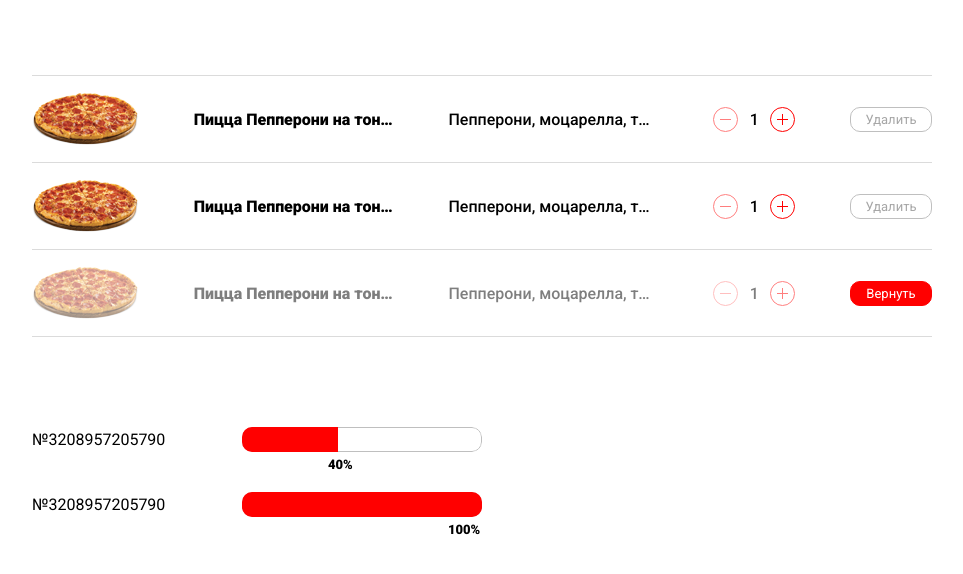
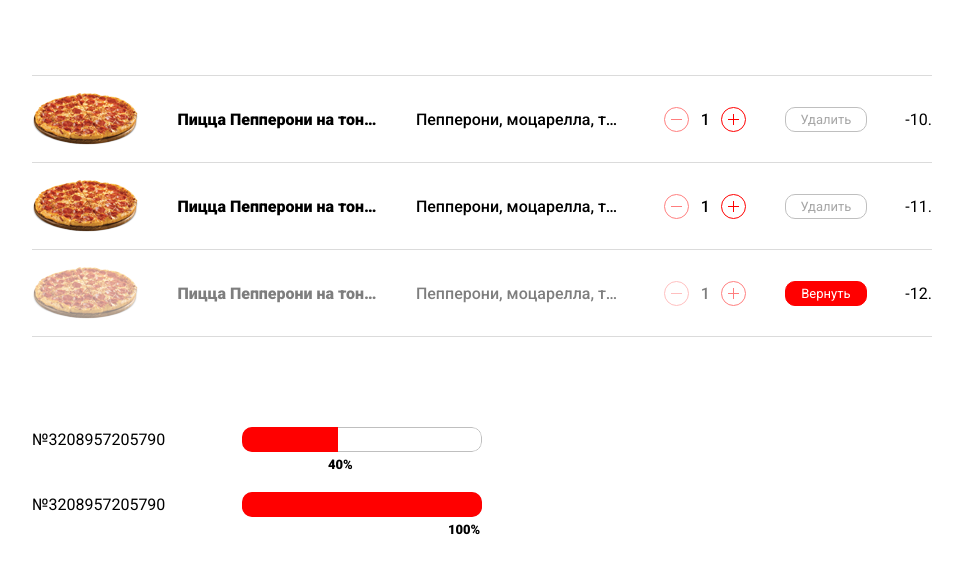
Before and after one commit to colorkid/endylab, a plain HTML site: page index.html in a window 1280 px wide. Shown: the whole page, without its empty margins (158-1121 px from the left). Drawn offline with Linux system fonts and the light colour scheme.

Commit message:
Update style.css

```diff
--- a/style.css
+++ b/style.css
@@ -19,6 +19,7 @@ body{
     font-size: 16px;
     color: #000000;
     overflow-x: hidden;
+	counter-reset: section -9;
 }
 
 .order{
@@ -53,6 +54,11 @@ body{
             align-items: center;
     width: 100%;
     height: 86px;
+	counter-increment: section -1;
+}
+
+.product:after{
+	content: counter(section) '. ';
 }
 
 .product--deleted > div,
```
